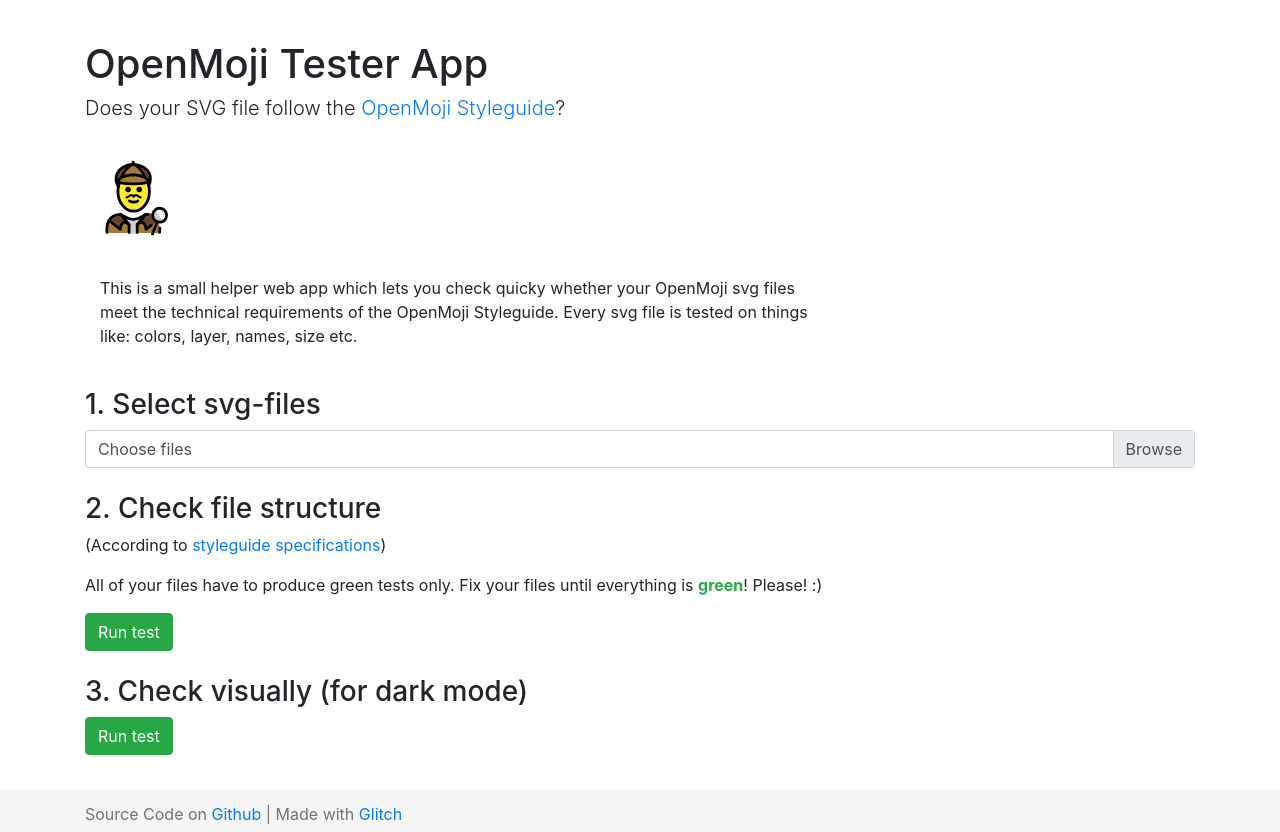
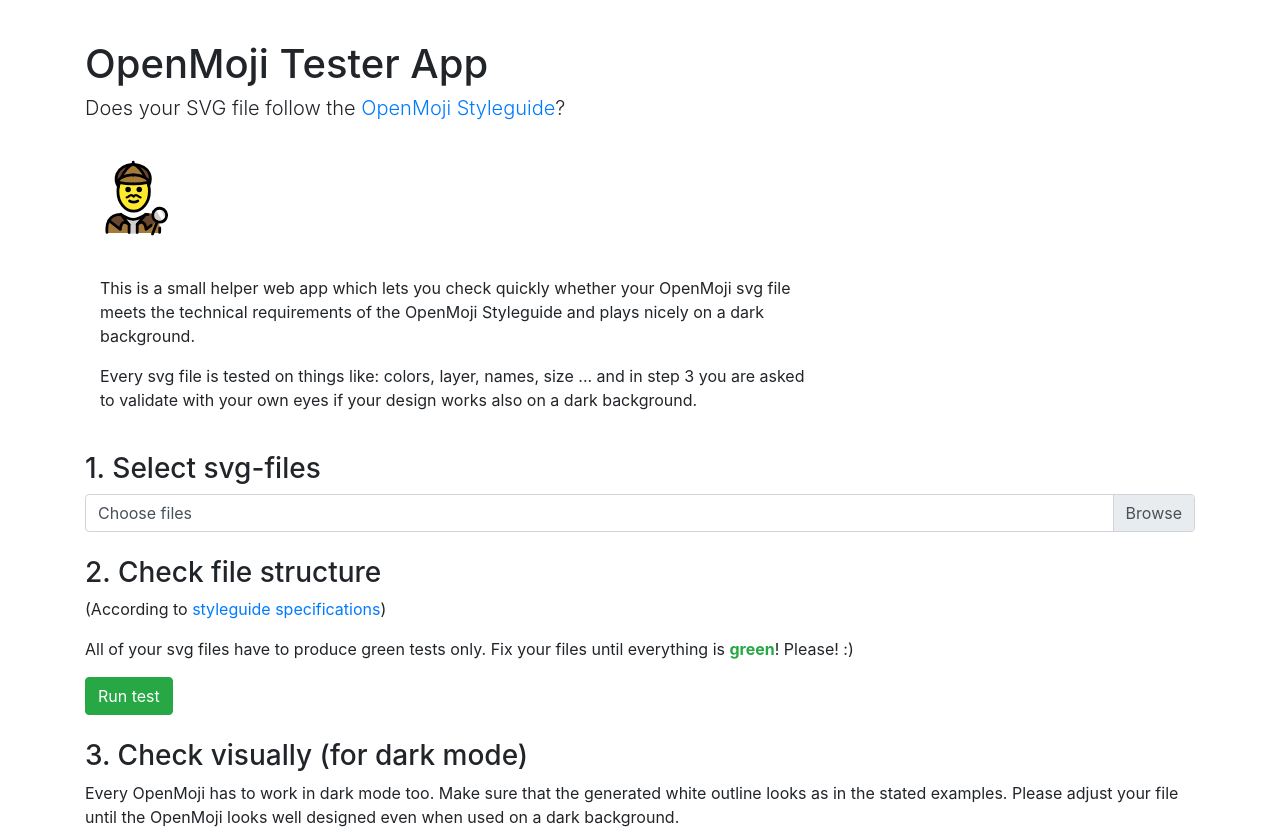
Before and after one commit to hfg-gmuend/openmoji-tester, a website: page public/index.html in a window 1280 px wide. Shown: the top 832 px of the page. Drawn offline with nearby package versions, Linux system fonts and the light colour scheme; a script that the page names is missing.

Commit message:
Adjusted wording

```diff
--- a/public/index.html
+++ b/public/index.html
@@ -49,8 +49,10 @@
     <br>
     <blockquote class="col-lg-8">
       <p>
-        This is a small helper web app which lets you check quicky whether your OpenMoji svg files meet the technical requirements of the OpenMoji Styleguide.
-        Every svg file is tested on things like: colors, layer, names, size etc.
+        This is a small helper web app which lets you check quickly whether your OpenMoji svg file meets the technical requirements of the OpenMoji Styleguide and plays nicely on a dark background.
+      </p>
+      <p>
+        Every svg file is tested on things like: colors, layer, names, size ... and in step 3 you are asked to validate with your own eyes if your design works also on a dark background.
       </p>
     </blockquote>
 
@@ -71,11 +73,12 @@
           <div class="mb-4">
             <h3>2. Check file structure</h3>
             <p>(According to <a href="https://openmoji.org/styleguide/#submission">styleguide specifications</a>)</p>
-            <p>All of your files have to produce green tests only. Fix your files until everything is <em style="font-style: normal" class="text-success"><b>green</b></em>! Please! :)</p>
+            <p>All of your svg files have to produce green tests only. Fix your files until everything is <em style="font-style: normal" class="text-success"><b>green</b></em>! Please! :)</p>
             <button type="submit" formaction="/test-svg" class="btn btn-success">Run test</button>
           </div>
           <div class="mb-4">
             <h3>3. Check visually (for dark mode)</h3>
+            <p>Every OpenMoji has to work in dark mode too. Make sure that the generated white outline looks as in the stated examples. Please adjust your file until the OpenMoji looks well designed even when used on a dark background.</p>
             <button type="submit" formaction="/test-visual" class="btn btn-success">Run test</button>
           </div>
         </form>
```
Also changed, not shown: template-visual-test.html (+2 -2 lines).
